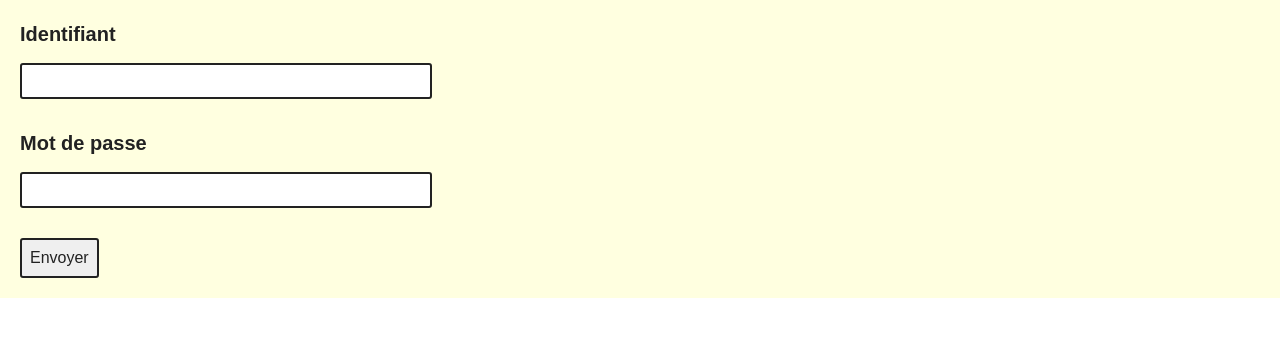
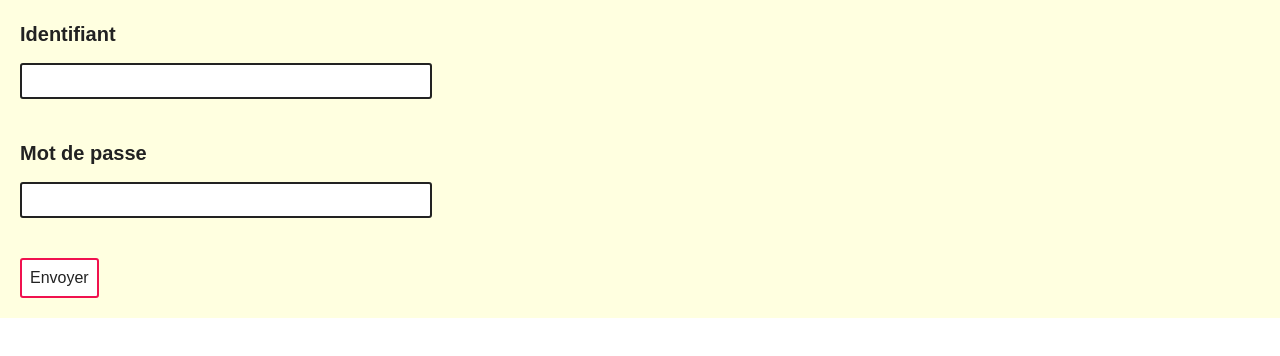
Before and after one commit to Magle-corp/Reporting, a React (Create React App) app in the folder frontend/: page / in a window 1280 px wide. Shown: the top 356 px of the page. Built offline with nearby package versions, Linux system fonts and the light colour scheme.

Commit message:
Finalize SignIn form

```diff
--- a/frontend/src/screen/form/SignIn.tsx
+++ b/frontend/src/screen/form/SignIn.tsx
@@ -1,3 +1,6 @@
+// Use.
+import { useFormik } from 'formik';
+import { SignInValidator } from '../../util';
 import {
   StyledForm,
   StyledLabel,
@@ -6,19 +9,60 @@ import {
   Text,
 } from '../../ui';
 
+/**
+ * Provide screen SignIn.
+ */
 const SignIn = () => {
+  const formik = useFormik({
+    initialValues: {
+      id: '',
+      password: '',
+    },
+    validationSchema: SignInValidator,
+    onSubmit: (values) => {
+      console.log(values);
+    },
+  });
+
   return (
     <div>
-      <StyledForm>
-        <StyledLabel>
+      <StyledForm onSubmit={formik.handleSubmit}>
+        <StyledLabel htmlFor="id">
           <Text variant="h4">Identifiant</Text>
-          <StyledInput type="text" isValid={null} />
+          <StyledInput
+            id="id"
+            type="text"
+            isValid={formik.touched.id ? !formik.errors.id : null}
+            {...formik.getFieldProps('id')}
+          />
+          {formik.touched.id && formik.errors.id && (
+            <Text>{formik.errors.id}</Text>
+          )}
         </StyledLabel>
-        <StyledLabel>
+        <StyledLabel htmlFor="password">
           <Text variant="h4">Mot de passe</Text>
-          <StyledInput type="text" isValid={null} />
+          <StyledInput
+            id="password"
+            type="password"
+            isValid={formik.touched.password ? !formik.errors.password : null}
+            {...formik.getFieldProps('password')}
+          />
+          {formik.touched.password && formik.errors.password && (
+            <Text>{formik.errors.password}</Text>
+          )}
         </StyledLabel>
-        <StyledSubmit type="submit" value="Envoyer" isValid={false} />
+        <StyledSubmit
+          type="submit"
+          value="Envoyer"
+          isValid={
+            formik.touched.id &&
+            !formik.errors.id &&
+            formik.touched.password &&
+            !formik.errors.password
+              ? true
+              : null
+          }
+        />
       </StyledForm>
     </div>
   );
--- a/frontend/src/ui/Input.tsx
+++ b/frontend/src/ui/Input.tsx
@@ -8,7 +8,7 @@ const StyledInput = styled.input<{ isValid: boolean | null }>`
   ${({ theme }) => theme.typography.p};
   max-width: 400px;
   padding: 4px;
-  margin-top: 15px;
+  margin: 15px 0 10px 0;
   border-radius: 3px;
 
   ${({ isValid }) =>
--- a/frontend/src/ui/Submit.tsx
+++ b/frontend/src/ui/Submit.tsx
@@ -4,22 +4,31 @@ import styled, { css } from 'styled-components';
 /**
  * Provide ui component Submit.
  */
-const StyledSubmit = styled.input<{ isValid: boolean }>`
+const StyledSubmit = styled.input<{ isValid: boolean | null }>`
   ${({ theme }) => theme.typography.p};
   width: max-content;
   padding: 6px 8px;
-  border: 2px solid ${({ theme }) => theme.color.black};
+  background-color: ${({ theme }) => theme.color.white};
   border-radius: 3px;
+
+  ${({ isValid }) =>
+    isValid === null &&
+    css`
+      border: 2px solid ${({ theme }) => theme.color.black};
+      cursor: not-allowed;
+    `};
 
   ${({ isValid }) =>
     isValid &&
     css`
+      border: 2px solid ${({ theme }) => theme.color.success};
       cursor: pointer;
     `}
 
   ${({ isValid }) =>
     !isValid &&
     css`
+      border: 2px solid ${({ theme }) => theme.color.error};
       cursor: not-allowed;
     `};
 `;
--- a/frontend/src/ui/TextArea.tsx
+++ b/frontend/src/ui/TextArea.tsx
@@ -9,7 +9,7 @@ const StyledTextArea = styled.textarea<{ isValid: boolean | null }>`
   ${({ theme }) => theme.typography.p};
   max-width: 400px;
   padding: 4px;
-  margin-top: 15px;
+  margin: 15px 0 10px 0;
   border-radius: 3px;
   resize: none;
 
--- /dev/null
+++ b/frontend/src/util/formValidator/SignInValidator.ts
@@ -0,0 +1,15 @@
+// Use.
+import * as Yup from 'yup';
+
+const SignInValidator = Yup.object({
+  id: Yup.string()
+    .min(3, 'minimum 3 caractères')
+    .max(25, 'maximum 25 caractères')
+    .required('champ requis'),
+  password: Yup.string()
+    .min(3, 'minimum 3 caractères')
+    .max(40, 'maximum 40 caractères')
+    .required('champ requis'),
+});
+
+export { SignInValidator };
--- /dev/null
+++ b/frontend/src/util/index.ts
@@ -0,0 +1 @@
+export { SignInValidator } from './formValidator/SignInValidator';
```
